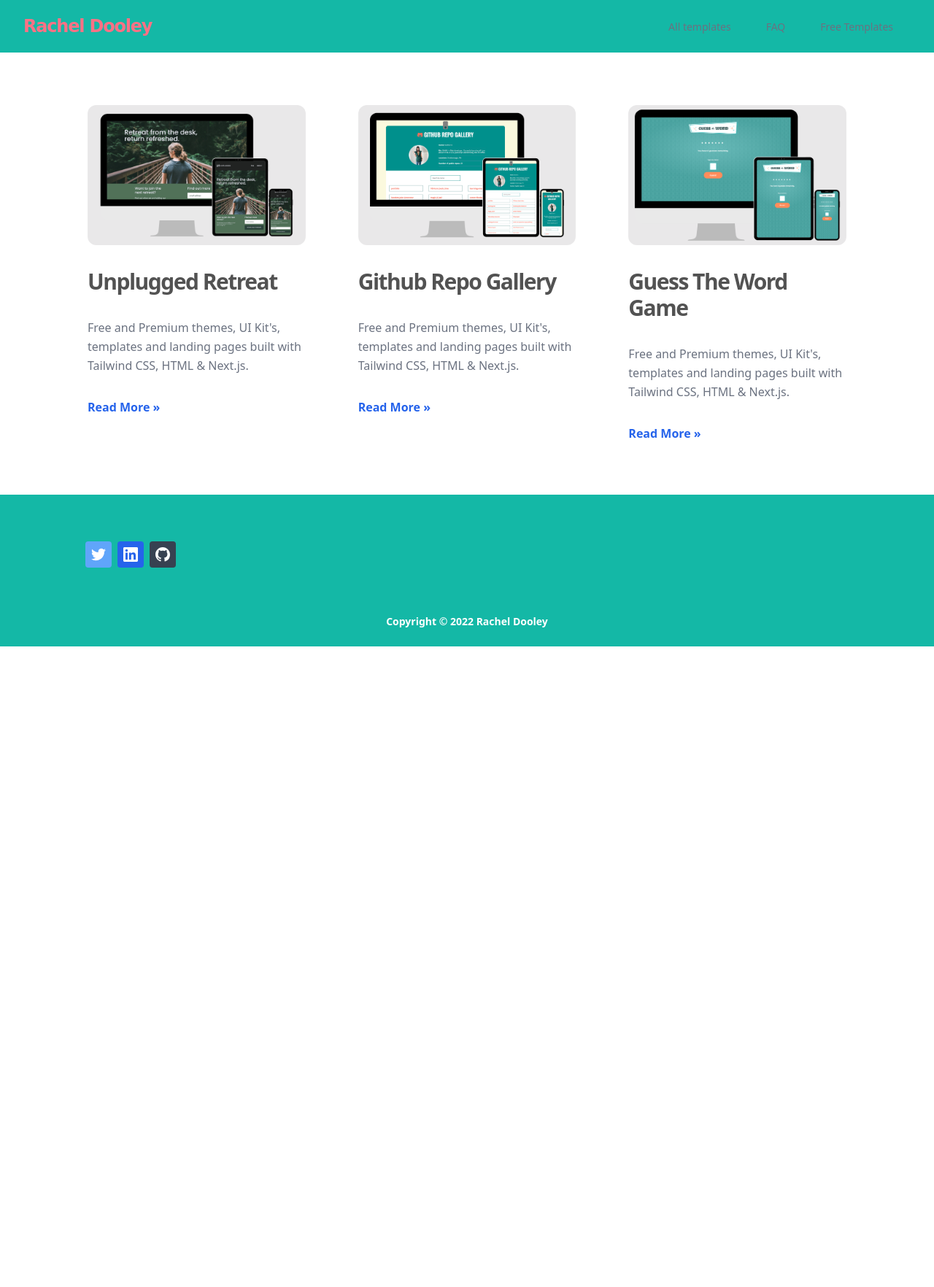
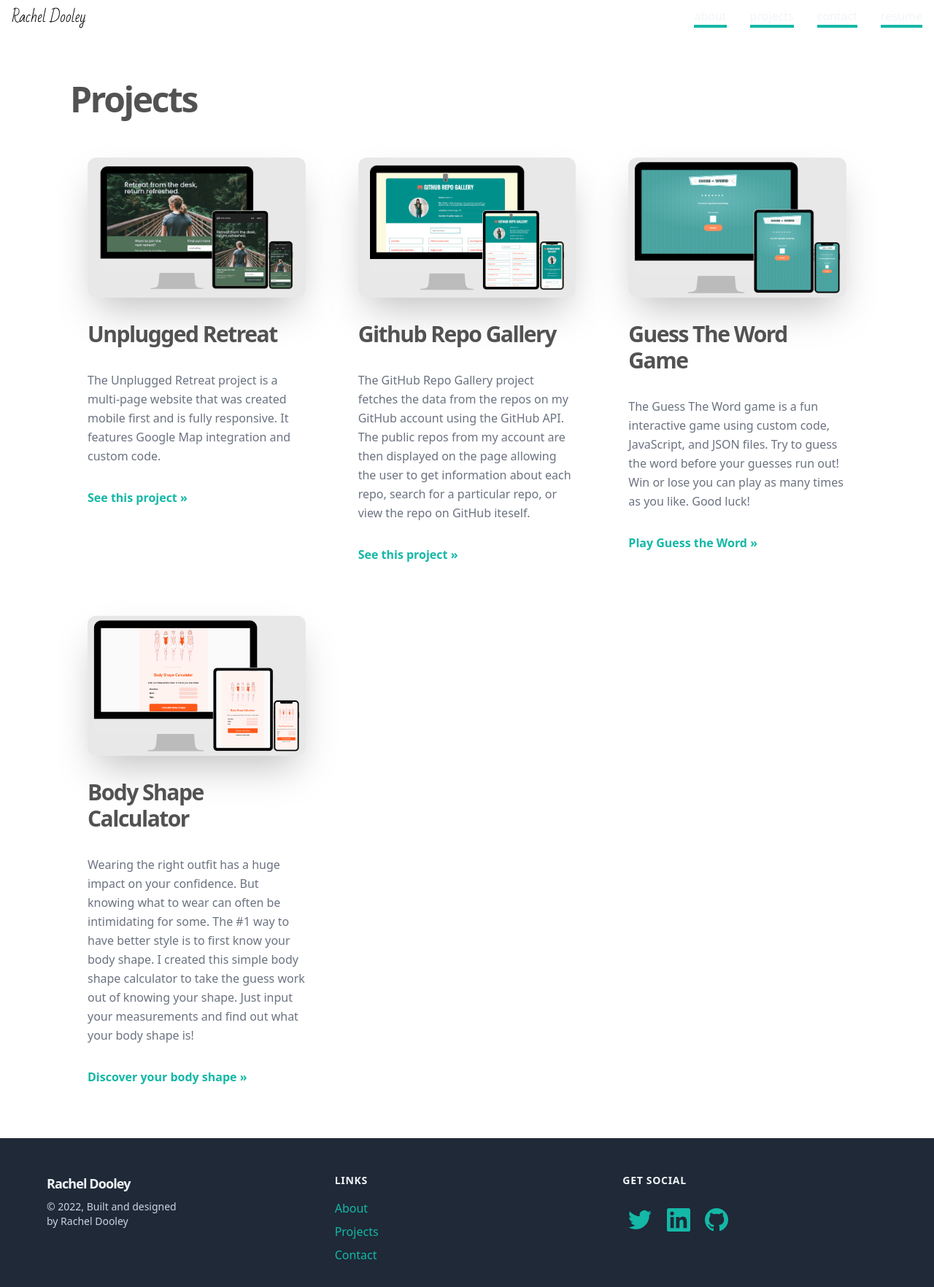
Before and after one commit to Rae1821/portfolio-v2, a website: page src/projects.html in a window 1280 px wide. Shown: the whole page at 73% size. Before the commit the page ends 886 px from the top, so only its background shows below. Drawn offline with Linux system fonts and the light colour scheme; a web font is replaced by a local one.

Commit message:
Added pages for menu links

```diff
--- a/src/projects.html
+++ b/src/projects.html
@@ -8,69 +8,85 @@
 <body>
 
 <!-- Navigation -->
-  <div class=" w-full bg-teal-500">
-    <div x-data="{ open: false }" class="flex flex-col max-w-screen-xl p-5 mx-auto md:items-center md:justify-between md:flex-row md:px-6 lg:px-8">
-        <div class="flex flex-row items-center justify-between lg:justify-start">
-            <a href="./index.html" class="font-Sacramento text-2xl font-bold tracking-tighter text-rose-400 transition duration-500 ease-in-out transform tracking-relaxed lg:pr-8"> Rachel Dooley </a>
-            <button class="rounded-lg md:hidden focus:outline-none focus:shadow-outline" @click="open = !open">
-                <svg fill="currentColor" viewBox="0 0 20 20" class="w-8 h-8">
-                    <path x-show="!open" fill-rule="evenodd" d="M3 5a1 1 0 011-1h12a1 1 0 110 2H4a1 1 0 01-1-1zM3 10a1 1 0 011-1h12a1 1 0 110 2H4a1 1 0 01-1-1zM9 15a1 1 0 011-1h6a1 1 0 110 2h-6a1 1 0 01-1-1z" clip-rule="evenodd"></path>
-                    <path x-show="open" fill-rule="evenodd" d="M4.293 4.293a1 1 0 011.414 0L10 8.586l4.293-4.293a1 1 0 111.414 1.414L11.414 10l4.293 4.293a1 1 0 01-1.414 1.414L10 11.414l-4.293 4.293a1 1 0 01-1.414-1.414L8.586 10 4.293 5.707a1 1 0 010-1.414z" clip-rule="evenodd" style="display: none"></path>
-                </svg>
+
+<nav class="bg-white border-gray-200 px-2 sm:px-4 py-2.5 dark:bg-gray-800">
+  <div class="container flex flex-wrap justify-between items-center mx-auto">
+    <a href="index.html"><span class="self-center text-xl font-BadScript whitespace-nowrap dark:text-slate-100">Rachel Dooley</span></a>
+  <button data-collapse-toggle="mobile-menu" type="button" class="inline-flex items-center p-2 ml-3 text-sm text-gray-500 rounded-lg md:hidden hover:bg-gray-100 focus:outline-none focus:ring-2 focus:ring-gray-200 dark:text-gray-400 dark:hover:bg-gray-700 dark:focus:ring-gray-600" aria-controls="mobile-menu" aria-expanded="false">
+    <span class="sr-only">Open main menu</span>
+    <svg class="w-6 h-6" fill="currentColor" viewBox="0 0 20 20" xmlns="http://www.w3.org/2000/svg"><path fill-rule="evenodd" d="M3 5a1 1 0 011-1h12a1 1 0 110 2H4a1 1 0 01-1-1zM3 10a1 1 0 011-1h12a1 1 0 110 2H4a1 1 0 01-1-1zM3 15a1 1 0 011-1h12a1 1 0 110 2H4a1 1 0 01-1-1z" clip-rule="evenodd"></path></svg>
+    <svg class="hidden w-6 h-6" fill="currentColor" viewBox="0 0 20 20" xmlns="http://www.w3.org/2000/svg"><path fill-rule="evenodd" d="M4.293 4.293a1 1 0 011.414 0L10 8.586l4.293-4.293a1 1 0 111.414 1.414L11.414 10l4.293 4.293a1 1 0 01-1.414 1.414L10 11.414l-4.293 4.293a1 1 0 01-1.414-1.414L8.586 10 4.293 5.707a1 1 0 010-1.414z" clip-rule="evenodd"></path></svg>
   </button>
-        </div>
-        <nav :class="{'flex': open, 'hidden': !open}" class="flex-col flex-grow hidden md:flex md:justify-end md:flex-row">
-            <ul class="space-y-2 list-none lg:space-y-0 lg:items-center lg:inline-flex">
+  <div class="hidden w-full md:block md:w-auto" id="mobile-menu">
+    <ul class="flex flex-col mt-4 md:flex-row md:space-x-8 md:mt-0 md:text-base md:font-medium">
       <li>
-                    <a href="#" class="px-2 lg:px-6 py-6 text-sm border-b-2 border-transparent hover:border-blue-600 leading-[22px] md:px-3 text-gray-500 hover:text-blue-500"> All <span class="hidden lg:inline"> templates </span>
-                    </a>
+        <a href="about.html" class="block py-2 pr-4 pl-3 text-slate-100 border-b border-gray-100 hover:bg-gray-50 md:hover:bg-transparent md:border-b-4 md:border-teal-500 md:hover:border-double md:hover:border-b-4 md:hover:border-pink-300 md:p-0 dark:text-gray-400 md:dark:hover:text-white dark:hover:bg-gray-700 dark:hover:text-white md:dark:hover:bg-transparent dark:border-gray-700">about</a>
       </li>
       <li>
-                    <a href="#" class="px-2 lg:px-6 py-6 text-sm border-b-2 border-transparent hover:border-blue-600 leading-[22px] md:px-3 text-gray-500 hover:text-blue-500"> FAQ </a>
+        <a href="projects.html" class="block py-2 pr-4 pl-3 text-slate-100 border-b border-gray-100 hover:bg-gray-50 md:hover:bg-transparent md:border-b-4 md:border-teal-500 md:hover:border-double md:hover:border-b-4 md:hover:border-pink-300 md:p-0 dark:text-gray-400 md:dark:hover:text-white dark:hover:bg-gray-700 dark:hover:text-white md:dark:hover:bg-transparent dark:border-gray-700">projects</a>
       </li>
       <li>
-                    <a href="https://www.wickedtemplates.com/" class="px-2 lg:px-6 py-6 text-sm border-b-2 border-transparent hover:border-blue-600 leading-[22px] md:px-3 text-gray-500 hover:text-blue-500"> Free <span class="hidden lg:inline">Templates </span>
-                    </a>
+        <a href="contact.html" class="block py-2 pr-4 pl-3 text-slate-100 border-b border-gray-100 hover:bg-gray-50 md:hover:bg-transparent md:border-b-4 md:border-teal-500 md:hover:border-double md:hover:border-b-4 md:hover:border-pink-300 md:p-0 dark:text-gray-400 md:dark:hover:text-white dark:hover:bg-gray-700 dark:hover:text-white md:dark:hover:bg-transparent dark:border-gray-700">contact</a>
+      </li>
+      <li>
+        <a href="img/rachel-dooley-resume.PDF" class="block py-2 pr-4 pl-3 text-slate-100 border-b border-gray-100 hover:bg-gray-50 md:hover:bg-transparent md:border-b-4 md:border-teal-500 md:hover:border-double md:hover:border-b-4 md:hover:border-pink-300 md:p-0 dark:text-gray-400 md:dark:hover:text-white dark:hover:bg-gray-700 dark:hover:text-white md:dark:hover:bg-transparent dark:border-gray-700">resume</a>
       </li>
     </ul>
-        </nav>
   </div>
   </div>
+</nav>
+
 
 
 <!-- Project Section -->
 
 <section>
   <div class="relative items-center w-full px-5 py-12 mx-auto md:px-12 lg:px-24 max-w-7xl">
+    <h2 class="mb-8 mt-4 text-3xl font-bold leading-none tracking-tighter text-neutral-600 md:text-7xl lg:text-5xl">Projects</h2>
       <div class="grid w-full grid-cols-1 gap-6 mx-auto lg:grid-cols-3">
+
           <div class="p-6">
-                <img class="object-cover object-center w-full mb-8 lg:h-48 md:h-36 rounded-xl" src="img/unplugged-retreat.png" alt="blog">
+              <img class="object-cover object-center w-full mb-8 lg:h-48 md:h-36 rounded-xl shadow-2xl hover:scale-105" src="img/unplugged-retreat.png" alt="blog">
 
               <h1 class="mx-auto mb-8 text-2xl font-semibold leading-none tracking-tighter text-neutral-600 lg:text-3xl">Unplugged Retreat</h1>
-                <p class="mx-auto text-base leading-relaxed text-gray-500">Free and Premium themes, UI Kit's, templates and landing pages built with Tailwind CSS, HTML &amp; Next.js.</p>
+              <p class="mx-auto text-base leading-relaxed text-gray-500">The Unplugged Retreat project is a multi-page website that was created mobile first and is fully responsive.
+                It features Google Map integration and custom code.</p>
 
               <div class="mt-4">
-                    <a href="#" class="inline-flex items-center mt-4 font-semibold text-blue-600 lg:mb-0 hover:text-neutral-600" title="read more"> Read More » </a>
+                  <a href="https://rae1821.github.io/unplugged-retreat" class="inline-flex items-center mt-4 font-semibold text-teal-500 lg:mb-0 hover:text-pink-300" title="read more"> See this project » </a>
               </div>
           </div>
           <div class="p-6">
-                <img class="object-cover object-center w-full mb-8 lg:h-48 md:h-36 rounded-xl" src="img/github-repo-gallery.png" alt="blog">
+              <img class="object-cover object-center w-full mb-8 lg:h-48 md:h-36 rounded-xl shadow-2xl hover:scale-105" src="img/github-repo-gallery.png" alt="blog">
 
               <h1 class="mx-auto mb-8 text-2xl font-semibold leading-none tracking-tighter text-neutral-600 lg:text-3xl">Github Repo Gallery</h1>
-                <p class="mx-auto text-base leading-relaxed text-gray-500">Free and Premium themes, UI Kit's, templates and landing pages built with Tailwind CSS, HTML &amp; Next.js.</p>
+              <p class="mx-auto text-base leading-relaxed text-gray-500">The GitHub Repo Gallery project fetches the data from the repos on my GitHub account using the GitHub API. The public repos from my account are then displayed on the page
+                allowing the user to get information about each repo, search for a particular repo, or view the repo on GitHub iteself.</p>
 
               <div class="mt-4">
-                    <a href="#" class="inline-flex items-center mt-4 font-semibold text-blue-600 lg:mb-0 hover:text-neutral-600" title="read more"> Read More » </a>
+                  <a href="https://rae1821.github.io/Github-repo-gallery/" class="inline-flex items-center mt-4 font-semibold text-teal-500 lg:mb-0 hover:text-pink-300" title="read more"> See this project » </a>
               </div>
           </div>
           <div class="p-6">
-                <img class="object-cover object-center w-full mb-8 lg:h-48 md:h-36 rounded-xl" src="img/guess-the-word-game.png" alt="blog">
+              <img class="object-cover object-center w-full mb-8 lg:h-48 md:h-36 rounded-xl shadow-2xl hover:scale-105" src="img/guess-the-word-game.png" alt="blog">
 
               <h1 class="mx-auto mb-8 text-2xl font-semibold leading-none tracking-tighter text-neutral-600 lg:text-3xl">Guess The Word Game</h1>
-                <p class="mx-auto text-base leading-relaxed text-gray-500">Free and Premium themes, UI Kit's, templates and landing pages built with Tailwind CSS, HTML &amp; Next.js.</p>
+              <p class="mx-auto text-base leading-relaxed text-gray-500">The Guess The Word game is a fun interactive game using custom code, JavaScript, and JSON files. Try to guess the word
+                before your guesses run out! Win or lose you can play as many times as you like. Good luck!</p>
 
               <div class="mt-4">
-                    <a href="#" class="inline-flex items-center mt-4 font-semibold text-blue-600 lg:mb-0 hover:text-neutral-600" title="read more"> Read More » </a>
+                  <a href="https://rae1821.github.io/guess-the-word/" class="inline-flex items-center mt-4 font-semibold text-teal-500 lg:mb-0 hover:text-pink-300" title="read more"> Play Guess the Word » </a>
+              </div>
+          </div>
+          <div class="p-6">
+            <img class="object-cover object-center w-full mb-8 lg:h-48 md:h-36 rounded-xl shadow-2xl hover:scale-105" src="img/body-shape-calculator.png" alt="blog">
+
+            <h1 class="mx-auto mb-8 text-2xl font-semibold leading-none tracking-tighter text-neutral-600 lg:text-3xl">Body Shape Calculator</h1>
+            <p class="mx-auto text-base leading-relaxed text-gray-500">Wearing the right outfit has a huge impact on your confidence. But knowing what to wear can often be intimidating for some.
+              The #1 way to have better style is to first know your body shape. I created this simple body shape calculator to take the guess work out of knowing your shape. Just input your measurements and find out what your body shape is! </p>
+
+            <div class="mt-4">
+                <a href="https://rae1821.github.io/guess-the-word/" class="inline-flex items-center mt-4 font-semibold text-teal-500 lg:mb-0 hover:text-orange-500" title="read more"> Discover your body shape » </a>
             </div>
         </div>
       </div>
@@ -78,26 +94,51 @@
 </section>
 
 <!-- Footer -->
-<footer class="bg-teal-500" aria-labelledby="footer-heading">
+<footer class="bg-gray-800" aria-labelledby="footer-heading">
   <h2 id="footer-heading" class="sr-only">Footer</h2>
-    <div class="px-5 py-12 mx-auto max-w-7xl lg:py-16 md:px-12 lg:px-20">
-      <div class="md:grid md:grid-cols-5 md:gap-8">
-       <!-- component -->
-<div class="container max-w-screen-lg mx-auto">
+
+  <div class="px-4 py-12 mx-auto max-w-7xl sm:px-6 lg:px-16">
+    <div class="xl:grid xl:grid-cols-3 xl:gap-8">
+      <div class="text-white xl:col-span-1">
+        <a href="./index.html" class="text-lg font-bold tracking-tighter text-slate-100 transition duration-500 ease-in-out transform tracking-relaxed lg:pr-8"> Rachel Dooley </a>
+        <p class="w-1/2 mt-2 text-sm text-slate-300">© 2022, Built and designed by Rachel Dooley</p>
+      </div>
+      <div class="grid grid-cols-2 gap-8 mt-12 xl:mt-0 xl:col-span-2">
+        <div class="md:grid md:grid-cols-2 md:gap-8">
           <div>
-    <div class="flex flex-wrap justify-center gap-2">
-      <a href="https://www.twitter.com"><button class="bg-blue-400 p-2 font-semibold text-white inline-flex items-center space-x-2 rounded">
-        <svg class="w-5 h-5 fill-current" role="img" xmlns="http://www.w3.org/2000/svg" viewBox="0 0 24 24"><path d="M23.953 4.57a10 10 0 01-2.825.775 4.958 4.958 0 002.163-2.723c-.951.555-2.005.959-3.127 1.184a4.92 4.92 0 00-8.384 4.482C7.69 8.095 4.067 6.13 1.64 3.162a4.822 4.822 0 00-.666 2.475c0 1.71.87 3.213 2.188 4.096a4.904 4.904 0 01-2.228-.616v.06a4.923 4.923 0 003.946 4.827 4.996 4.996 0 01-2.212.085 4.936 4.936 0 004.604 3.417 9.867 9.867 0 01-6.102 2.105c-.39 0-.779-.023-1.17-.067a13.995 13.995 0 007.557 2.209c9.053 0 13.998-7.496 13.998-13.985 0-.21 0-.42-.015-.63A9.935 9.935 0 0024 4.59z" /></svg>
+            <h3 class="text-sm font-bold tracking-wider text-slate-100 uppercase">Links</h3>
+            <ul role="list" class="mt-4 space-y-2">
+              <li>
+                <a href="./pricing.html" class="text-base font-normal text-teal-500 hover:text-pink-300"> About </a>
+              </li>
+              <li>
+                <a href="./templates.html" class="text-base font-normal text-teal-500 hover:text-pink-300"> Projects</a>
+              </li>
+              <li>
+                <a href="./landing-pages.html" class="text-base font-normal text-teal-500 hover:text-pink-300"> Contact</a>
+              </li>
+            </ul>
+          </div>
+
+        </div>
+        <div class="md:grid md:grid-cols-2 md:gap-8">
+
+          <div class="mt-12 md:mt-0">
+            <h3 class="text-sm font-bold tracking-wider text-slate-100 uppercase">Get Social</h3>
+            <div>
+              <div class="max-w-3xl text-left gap-4 py-5">
+                <a href="https://www.twitter.com"><button class="bg-gray-800 p-2 font-semibold text-teal-500 hover:text-pink-300  items-center space-x-2 rounded">
+                  <svg class="w-8 h-8 fill-current" role="img" xmlns="http://www.w3.org/2000/svg" viewBox="0 0 24 24"><path d="M23.953 4.57a10 10 0 01-2.825.775 4.958 4.958 0 002.163-2.723c-.951.555-2.005.959-3.127 1.184a4.92 4.92 0 00-8.384 4.482C7.69 8.095 4.067 6.13 1.64 3.162a4.822 4.822 0 00-.666 2.475c0 1.71.87 3.213 2.188 4.096a4.904 4.904 0 01-2.228-.616v.06a4.923 4.923 0 003.946 4.827 4.996 4.996 0 01-2.212.085 4.936 4.936 0 004.604 3.417 9.867 9.867 0 01-6.102 2.105c-.39 0-.779-.023-1.17-.067a13.995 13.995 0 007.557 2.209c9.053 0 13.998-7.496 13.998-13.985 0-.21 0-.42-.015-.63A9.935 9.935 0 0024 4.59z" /></svg>
                 </button></a>
 
-      <a href="https://www.linkedin.com">  <button class="bg-blue-600 p-2 font-semibold text-white inline-flex items-center space-x-2 rounded">
-        <svg class="w-5 h-5 fill-current" role="img" viewBox="0 0 256 256" xmlns="http://www.w3.org/2000/svg">
+                <a href="https://www.linkedin.com">  <button class="bg-gray-800 p-2 font-semibold text-teal-500 hover:text-pink-300 items-center space-x-2 rounded">
+                  <svg class="w-8 h-8 fill-current" role="img" viewBox="0 0 256 256" xmlns="http://www.w3.org/2000/svg">
                     <g><path d="M218.123122,218.127392 L180.191928,218.127392 L180.191928,158.724263 C180.191928,144.559023 179.939053,126.323993 160.463756,126.323993 C140.707926,126.323993 137.685284,141.757585 137.685284,157.692986 L137.685284,218.123441 L99.7540894,218.123441 L99.7540894,95.9665207 L136.168036,95.9665207 L136.168036,112.660562 L136.677736,112.660562 C144.102746,99.9650027 157.908637,92.3824528 172.605689,92.9280076 C211.050535,92.9280076 218.138927,118.216023 218.138927,151.114151 L218.123122,218.127392 Z M56.9550587,79.2685282 C44.7981969,79.2707099 34.9413443,69.4171797 34.9391618,57.260052 C34.93698,45.1029244 44.7902948,35.2458562 56.9471566,35.2436736 C69.1040185,35.2414916 78.9608713,45.0950217 78.963054,57.2521493 C78.9641017,63.090208 76.6459976,68.6895714 72.5186979,72.8184433 C68.3913982,76.9473153 62.7929898,79.26748 56.9550587,79.2685282 M75.9206558,218.127392 L37.94995,218.127392 L37.94995,95.9665207 L75.9206558,95.9665207 L75.9206558,218.127392 Z M237.033403,0.0182577091 L18.8895249,0.0182577091 C8.57959469,-0.0980923971 0.124827038,8.16056231 -0.001,18.4706066 L-0.001,237.524091 C0.120519052,247.839103 8.57460631,256.105934 18.8895249,255.9977 L237.033403,255.9977 C247.368728,256.125818 255.855922,247.859464 255.999,237.524091 L255.999,18.4548016 C255.851624,8.12438979 247.363742,-0.133792868 237.033403,0.000790807055"></path></g>
                   </svg>
                 </button></a>
 
-      <a href="https://www.github.com"><button class="bg-gray-700 p-2 font-semibold text-white inline-flex items-center space-x-2 rounded">
-        <svg xmlns="http://www.w3.org/2000/svg" xmlns:xlink="http://www.w3.org/1999/xlink" aria-hidden="true" role="img" class="w-5" preserveAspectRatio="xMidYMid meet" viewBox="0 0 24 24">
+                <a href="https://www.github.com"><button class="bg-gray-800 p-2 font-semibold text-teal-500 text-3xl hover:text-pink-300  items-center space-x-2 rounded">
+                  <svg xmlns="http://www.w3.org/2000/svg" xmlns:xlink="http://www.w3.org/1999/xlink" aria-hidden="true" role="img" class="w-8 h-8" preserveAspectRatio="xMidYMid meet" viewBox="0 0 24 24">
                     <g fill="none"><path fill-rule="evenodd" clip-rule="evenodd" d="M12 0C5.37 0 0 5.37 0 12c0 5.31 3.435 9.795 8.205 11.385c.6.105.825-.255.825-.57c0-.285-.015-1.23-.015-2.235c-3.015.555-3.795-.735-4.035-1.41c-.135-.345-.72-1.41-1.23-1.695c-.42-.225-1.02-.78-.015-.795c.945-.015 1.62.87 1.845 1.23c1.08 1.815 2.805 1.305 3.495.99c.105-.78.42-1.305.765-1.605c-2.67-.3-5.46-1.335-5.46-5.925c0-1.305.465-2.385 1.23-3.225c-.12-.3-.54-1.53.12-3.18c0 0 1.005-.315 3.3 1.23c.96-.27 1.98-.405 3-.405s2.04.135 3 .405c2.295-1.56 3.3-1.23 3.3-1.23c.66 1.65.24 2.88.12 3.18c.765.84 1.23 1.905 1.23 3.225c0 4.605-2.805 5.625-5.475 5.925c.435.375.81 1.095.81 2.22c0 1.605-.015 2.895-.015 3.3c0 .315.225.69.825.57A12.02 12.02 0 0 0 24 12c0-6.63-5.37-12-12-12z" fill="currentColor" /></g>
                   </svg>
                 </button></a>
@@ -105,16 +146,11 @@
             </div>
           </div>
         </div>
-
       </div>
     </div>
-      <div class="mt-8 md:mt-0 md:order-1">
-        <p class="text-center pb-6 text-sm font-bold text-white">
-          Copyright © 2022 Rachel Dooley
-        </p>
   </div>
+</footer>
 
-  </footer>
 
 
 
```
Also changed, not shown: src/about.html (added, +196 -0 lines), src/contact.html (added, +150 -0 lines), src/index.html (+14 -9 lines), dist/output.css, src/img/sloth-5.png (added), 1 other file. Lines whose indentation alone changed are shown as unchanged.
